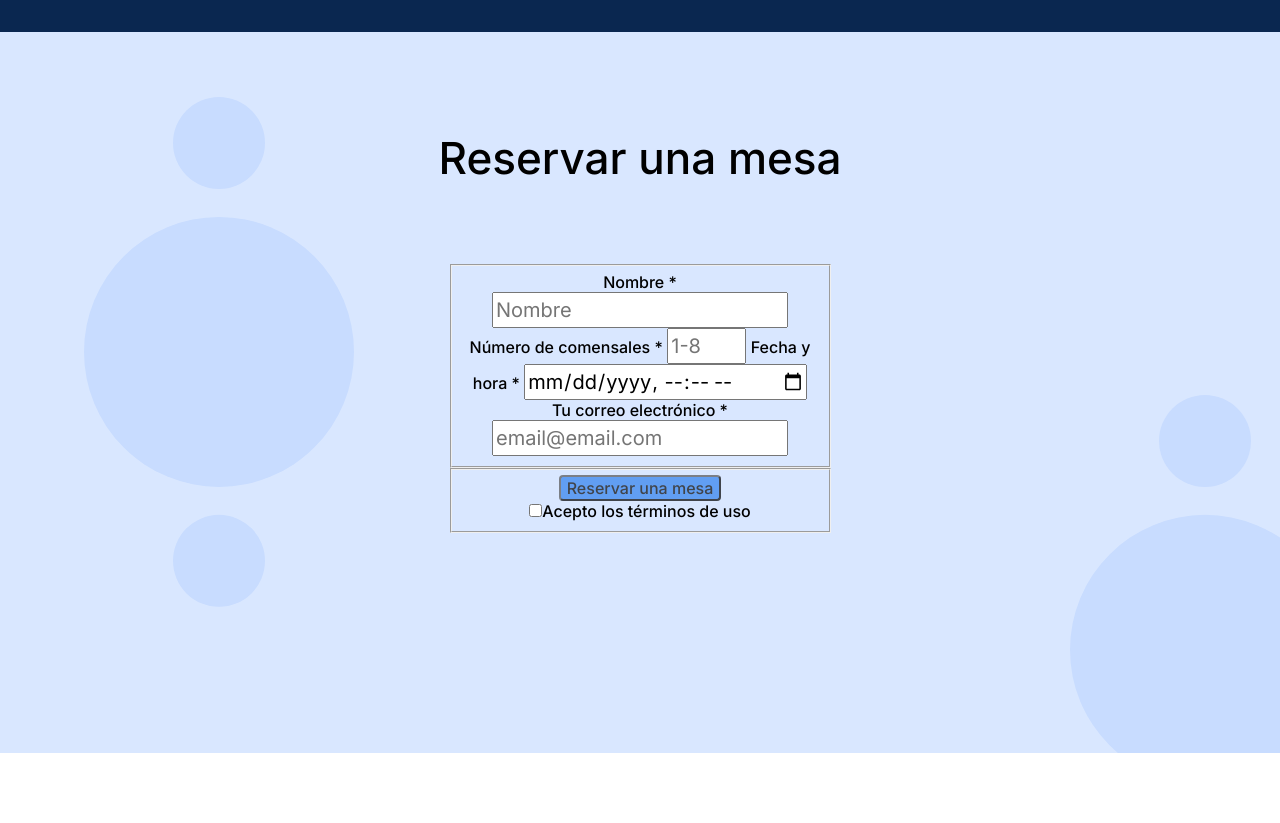
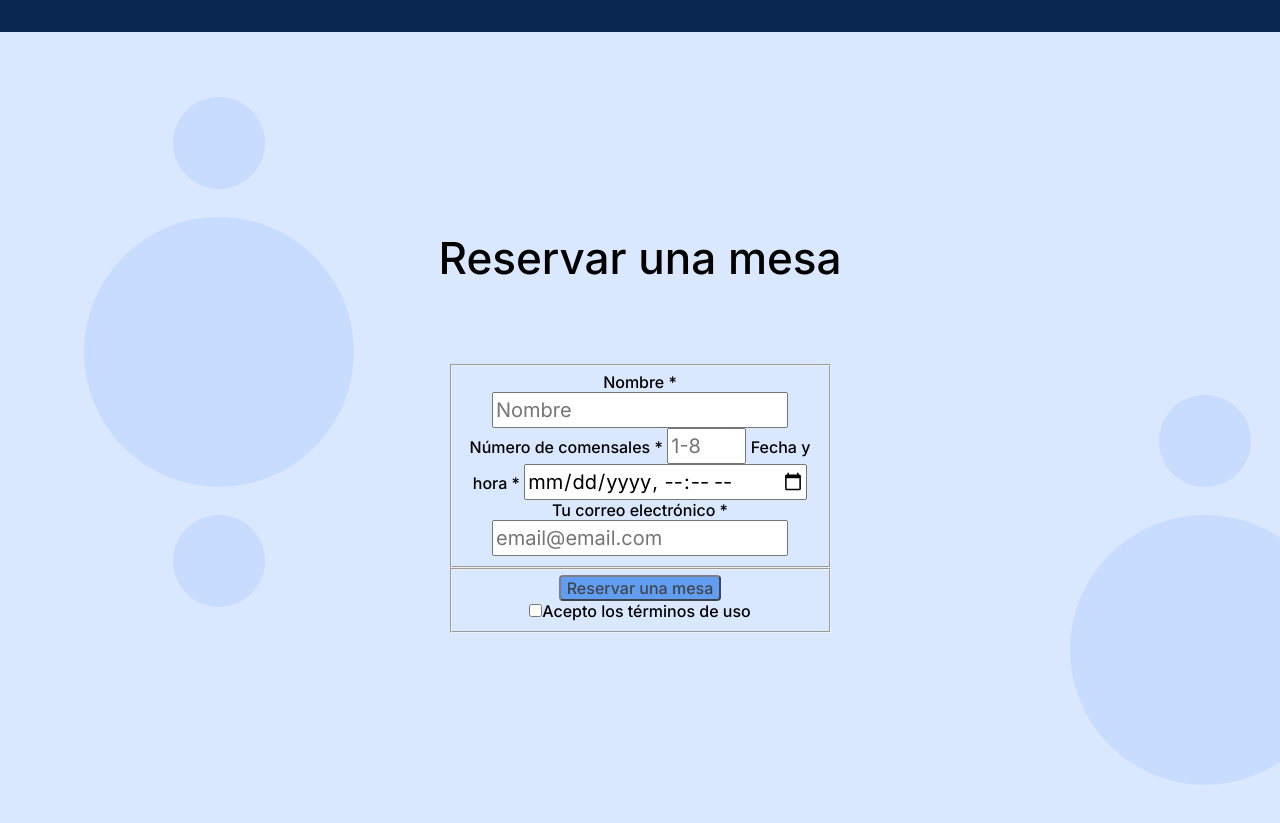
Before and after one commit to sindyblossom/web_project_coffeeshop, a plain HTML site: page index.html in a window 1280 px wide. Shown: the part 1580-2403 px from the top of the page. Before the commit the page ends 2333 px from the top, so only its background shows below. Drawn offline with Linux system fonts and the light colour scheme.

Commit message:
Nueva actualización de mi proyecto

```diff
--- a/pages/index.css
+++ b/pages/index.css
@@ -193,7 +193,7 @@
   font-size: 44px;
   line-height: 52px;
   text-align: center;
-  margin: auto;
+  margin: 100px auto 80px;
 }
 
 .form__fieldset {
```
